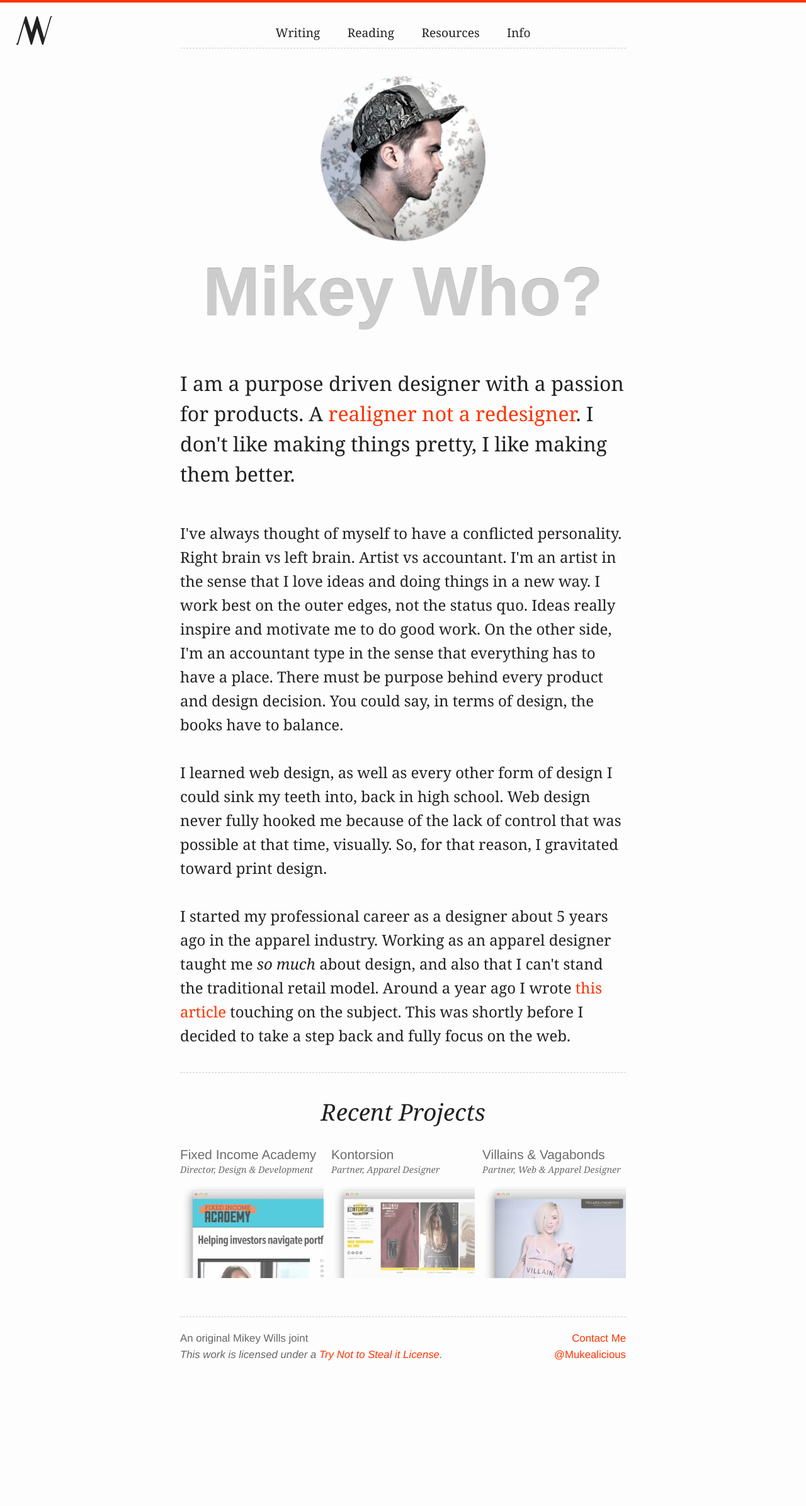
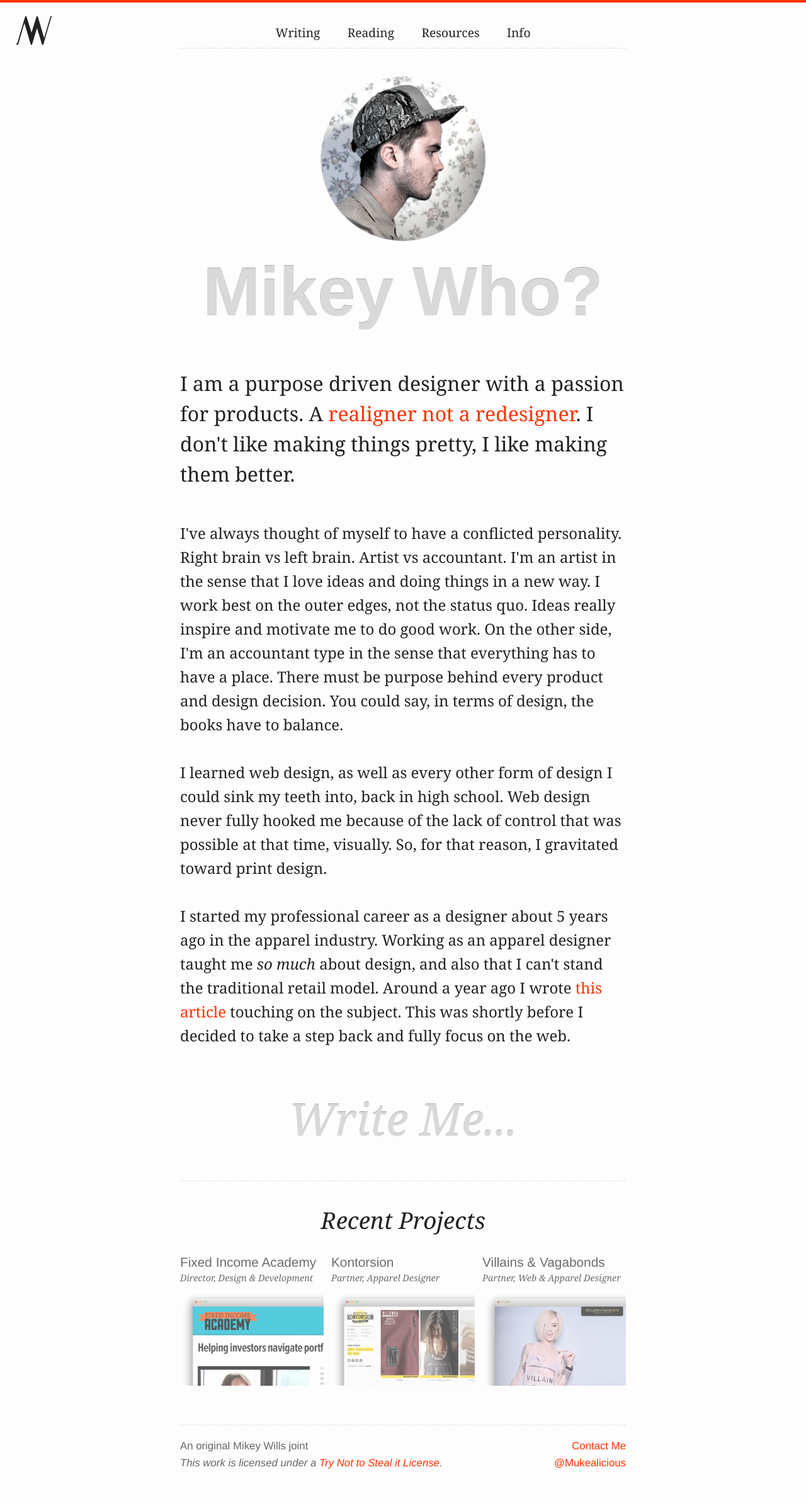
Before and after one commit to mukealicious/mukealicious.github.io, a Jekyll site: the page built from info.html, in a window 1280 px wide. Shown: the whole page at 63% size. Built offline with Jekyll 4.4.1, drawn with Linux system fonts in a browser that asks for light colours; some web fonts are replaced; Markdown is read by kramdown in place of the engine named in the settings; before the commit the page ends 2220 px from its top, so only the background shows below that.

Commit message:
Add write me section below bio on about page

```diff
--- a/info.html
+++ b/info.html
@@ -15,6 +15,8 @@ title: Info
       <p>I learned web design, as well as every other form of design I could sink my teeth into, back in high school. Web design never fully hooked me because of the lack of control that was possible at that time, visually. So, for that reason, I gravitated toward print design.</p>
 
       <p>I started my professional career as a designer about 5 years ago in the apparel industry. Working as an apparel designer taught me <em>so much</em> about design, and also that I can't stand the traditional retail model. Around a year ago I wrote <a href="http://kontorsioninc.com/2011/07/its-still-got-that-new-blog-smell/">this article</a> touching on the subject. This was shortly before I decided to take a step back and fully focus on the web.</p>
+
+      <h2 id="write-me" class="emote"><a href="mailto:mikey@muke.me?subject=Yo Mukey!" class="ss-write">Write Me...</a></h1>
     </div>
   </article>
 <!-- Recent Projects -->
@@ -48,4 +50,5 @@ title: Info
 <script src="scripts/jquery.fittext.js"></script>
 <script>
   $("#mikey-who").fitText(0.65);
+  $("#write-me").fitText(1);
 </script>
--- a/sass/_base.scss
+++ b/sass/_base.scss
@@ -53,7 +53,7 @@ $primary: #FF3300;
 $black: #222;
 $mid-grey: #666;
 $grey-shdw: #AAA;
-$grey: #CCC;
+$grey: #D9D9D9;
 $white: #FDFDFD;
 
 /* --------------------------------------------------------------------
--- a/stylesheets/screen.css
+++ b/stylesheets/screen.css
@@ -187,13 +187,13 @@ em {
 
 /* line 113, ../sass/_base.scss */
 ::selection {
-  background: #cccccc;
+  background: #d9d9d9;
   /* Safari */
 }
 
 /* line 116, ../sass/_base.scss */
 ::-moz-selection {
-  background: #cccccc;
+  background: #d9d9d9;
   /* Firefox */
 }
 
@@ -258,7 +258,7 @@ nav {
   font-size: 0.8em;
   line-height: 2em;
   line-height: 48px;
-  border-bottom: 1px dashed #cccccc;
+  border-bottom: 1px dashed #d9d9d9;
   margin-bottom: 1em;
 }
 /* line 44, ../sass/screen.scss */
@@ -290,7 +290,7 @@ footer {
   font-size: 0.7em;
   line-height: 2.286em;
   line-height: 1.6em;
-  border-top: 1px dashed #cccccc;
+  border-top: 1px dashed #d9d9d9;
   font-family: "freight-sans-pro", "HelveticaNeue-Light", "Helvetica Neue Light", "Helvetica Neue", Helvetica, Arial, "Lucida Grande", sans-serif;
   color: #666666;
 }
@@ -336,7 +336,7 @@ article.hi h2::after {
   content: ' ';
   display: block;
   width: 10em;
-  border-top: 1px dashed #cccccc;
+  border-top: 1px dashed #d9d9d9;
   margin: 1em auto 1em auto;
 }
 
@@ -357,41 +357,57 @@ article.hi h2::after {
   content: ' ';
   display: block;
   width: 100%;
-  border-top: 1px dashed #cccccc;
+  border-top: 1px dashed #d9d9d9;
   margin: 1em auto 1em auto;
 }
 /* line 106, ../sass/screen.scss */
-.bio h1 {
+.bio h1, .bio h2 {
   display: block;
   width: 100%;
-  color: #cccccc;
-  text-shadow: #aaaaaa 0px -1px 0;
+  color: #d9d9d9;
+  text-shadow: #aaaaaa 0 -1px 0;
 }
 /* line 112, ../sass/screen.scss */
+.bio h2 {
+  -webkit-transition-duration: 0.2s;
+  -moz-transition-duration: 0.2s;
+  -ms-transition-duration: 0.2s;
+  -o-transition-duration: 0.2s;
+  transition-duration: 0.2s;
+}
+/* line 114, ../sass/screen.scss */
+.bio h2 a {
+  color: inherit;
+}
+/* line 117, ../sass/screen.scss */
+.bio h2 a:hover {
+  text-decoration: none;
+}
+/* line 122, ../sass/screen.scss */
 .bio img.face {
   width: 11em;
 }
-/* line 115, ../sass/screen.scss */
+/* line 125, ../sass/screen.scss */
 .bio p {
   margin-top: 1.6em;
   text-align: left;
 }
 
-/* line 121, ../sass/screen.scss */
+/* line 131, ../sass/screen.scss */
 .recent-projects {
   margin-bottom: 1.6em;
 }
-/* line 122, ../sass/screen.scss */
+/* line 132, ../sass/screen.scss */
 .recent-projects h2 {
   text-align: center;
 }
-/* line 126, ../sass/screen.scss */
+/* line 136, ../sass/screen.scss */
 .recent-projects a {
   text-decoration: none;
   color: #222222;
 }
 
-/* line 132, ../sass/screen.scss */
+/* line 142, ../sass/screen.scss */
 .project {
   width: 32.203%;
   float: left;
@@ -405,18 +421,18 @@ article.hi h2::after {
   -o-transition-duration: 0.2s;
   transition-duration: 0.2s;
 }
-/* line 134, ../sass/screen.scss */
+/* line 144, ../sass/screen.scss */
 .project:nth-child(4n) {
   float: right;
   margin-right: 0;
   #margin-left: -0.5em;
   display: inline;
 }
-/* line 138, ../sass/screen.scss */
+/* line 148, ../sass/screen.scss */
 .project:hover {
   opacity: 1;
 }
-/* line 141, ../sass/screen.scss */
+/* line 151, ../sass/screen.scss */
 .project h4 {
   line-height: 1;
   margin-bottom: -0.45em;
@@ -425,12 +441,28 @@ article.hi h2::after {
 /* --------------------------------------------------------------------
    Misc
 -------------------------------------------------------------------- */
-/* line 151, ../sass/screen.scss */
+/* line 161, ../sass/screen.scss */
 article.coming-soon h1 {
   margin-bottom: 1.6em;
   text-align: center;
-  color: #cccccc;
+  color: #d9d9d9;
   text-shadow: #aaaaaa 0px -1px 0;
+}
+
+/* Icon Styling */
+/* line 170, ../sass/screen.scss */
+[class^="ss-"]:hover:before, [class*=" ss-"]:hover:before {
+  -webkit-transform: rotate(-15deg);
+  -moz-transform: rotate(-15deg);
+  -ms-transform: rotate(-15deg);
+  -o-transform: rotate(-15deg);
+  transform: rotate(-15deg);
+}
+
+/* line 174, ../sass/screen.scss */
+a.ss-write:before {
+  margin-right: 0.25em;
+  font-size: 0.75em;
 }
 
 /* --------------------------------------------------------------------
@@ -454,30 +486,30 @@ article.coming-soon h1 {
 }
 /* < 875px */
 @media screen and (max-width: 875px) {
-  /* line 181, ../sass/screen.scss */
+  /* line 202, ../sass/screen.scss */
   .container {
     max-width: 24em;
   }
 
-  /* line 184, ../sass/screen.scss */
+  /* line 205, ../sass/screen.scss */
   img#logo {
     position: inherit;
     margin-bottom: 0.25em;
   }
 
-  /* line 188, ../sass/screen.scss */
+  /* line 210, ../sass/screen.scss */
   h1 {
     font-size: 2.095em;
     line-height: 1.545em;
   }
 
-  /* line 189, ../sass/screen.scss */
+  /* line 211, ../sass/screen.scss */
   h2 {
     font-size: 1.238em;
     line-height: 1.308em;
   }
 
-  /* line 190, ../sass/screen.scss */
+  /* line 212, ../sass/screen.scss */
   .project {
     width: 100%;
     float: right;
@@ -495,7 +527,7 @@ article.coming-soon h1 {
     line-height: 1.5em;
   }
 
-  /* line 202, ../sass/screen.scss */
+  /* line 225, ../sass/screen.scss */
   .container {
     padding: 0 0.75em;
   }
```
Also changed, not shown: sass/screen.scss (+25 -2 lines), 1 other file.
